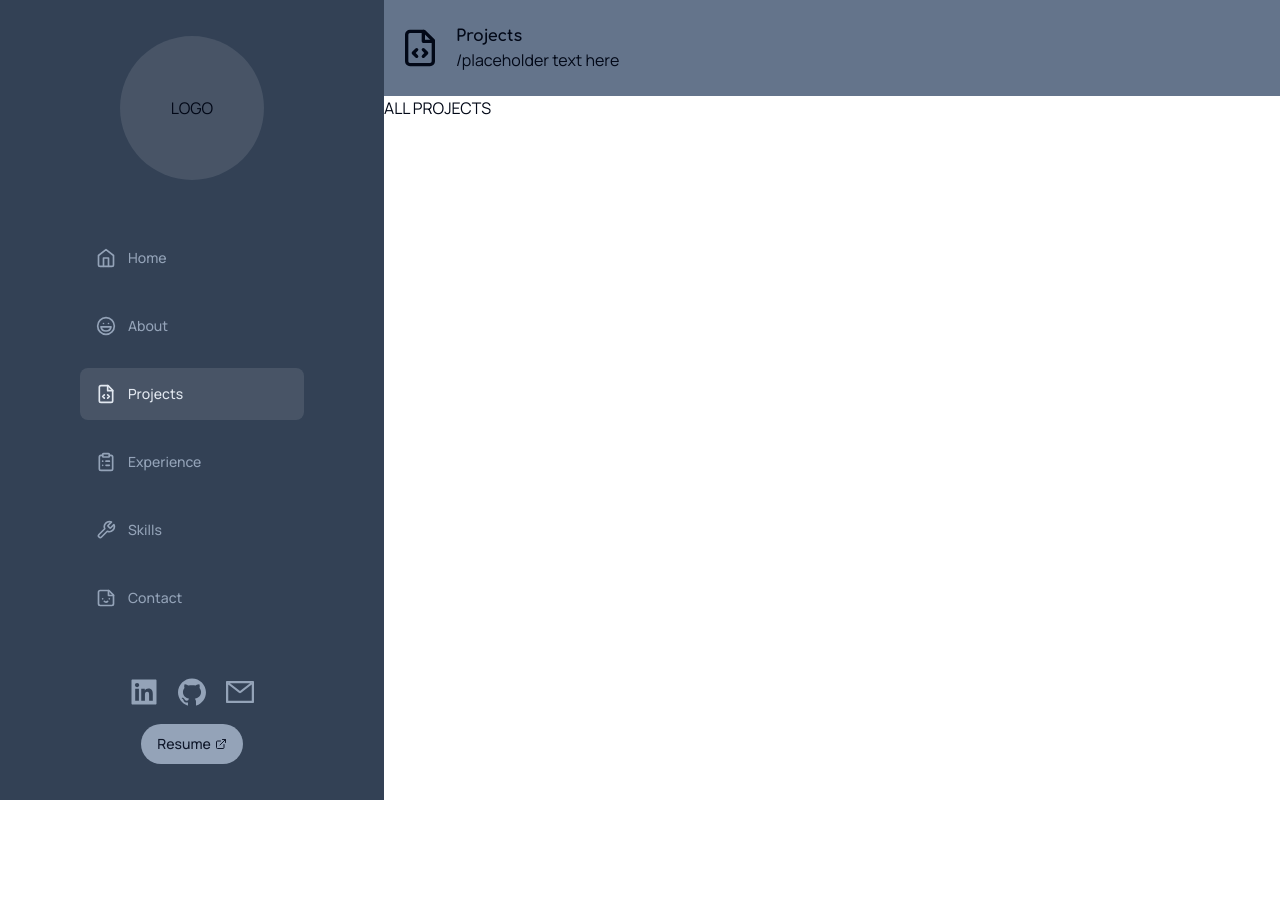
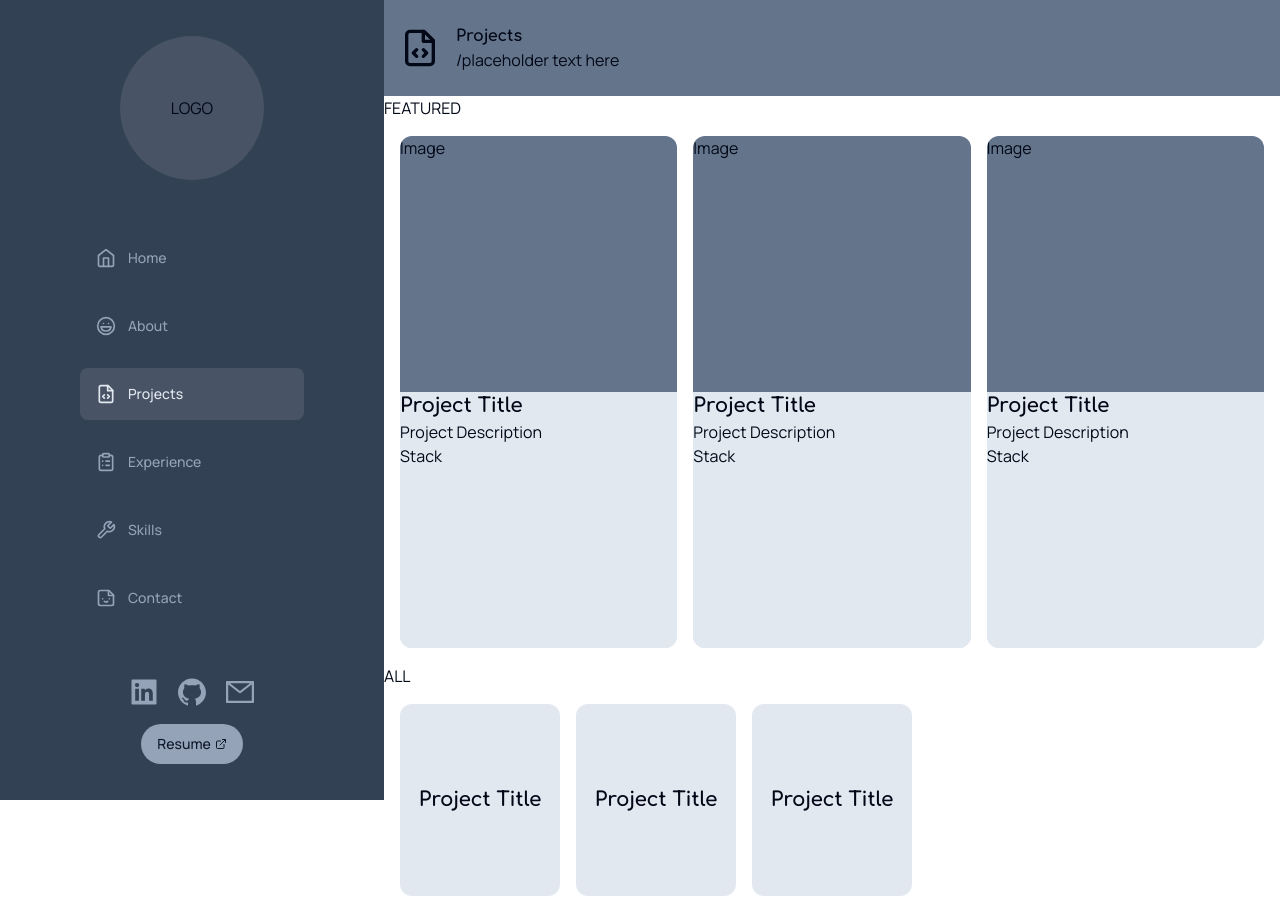
Before and after one commit to penguinboots/portfolio-v3, a Next.js app: page /projects in a window 1280 px wide. Before the commit the page ends 800 px from the top, so only its background shows below. Built offline with nearby package versions, Linux system fonts and the light colour scheme.

Commit message:
build projects page layout

```diff
--- a/app/(dashboard)/projects/page.tsx
+++ b/app/(dashboard)/projects/page.tsx
@@ -1,7 +1,23 @@
+import FeatureCard from "@/components/FeatureCard";
+import ProjectCard from "@/components/ProjectCard";
+
 const ProjectsPage = () => {
   return (
-    <div>ALL PROJECTS</div>
-  )
-}
+    <div>
+      <div>FEATURED</div>
+      <div className="p-4 gap-4 grid grid-cols-1 md:grid-cols-2 lg:grid-cols-2 xl:grid-cols-3">
+        <FeatureCard />
+        <FeatureCard />
+        <FeatureCard />
+      </div>
+      <div>ALL</div>
+      <div className="p-4 gap-4 grid grid-cols-2 md:grid-cols-3 lg:grid-cols-4 xl:grid-cols-5">
+        <ProjectCard />
+        <ProjectCard />
+        <ProjectCard />
+      </div>
+    </div>
+  );
+};
 
-export default ProjectsPage
+export default ProjectsPage;
```
